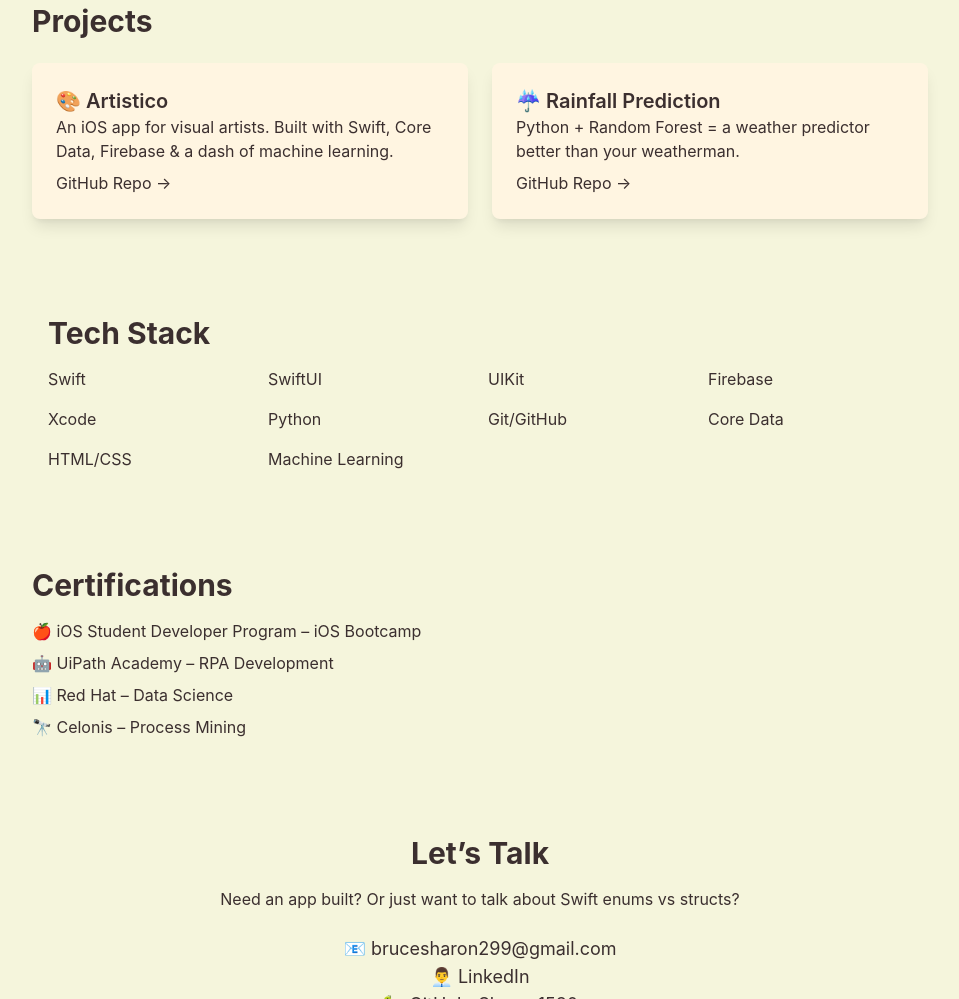
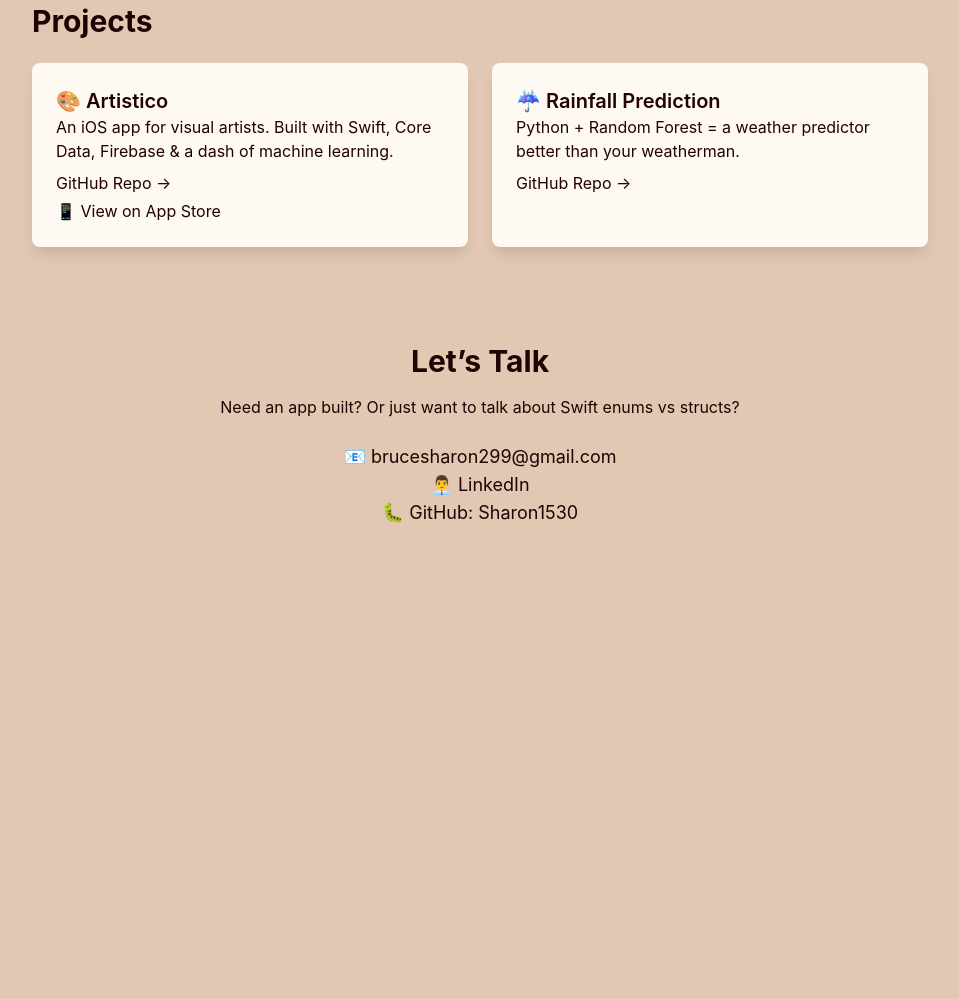
Before and after one commit to Sharon1530/sharon-portfolio, a plain HTML site: page index.html in a window 1280 px wide. Shown: the part 1433-2432 px from the top of the page, without its empty margins (160-1119 px from the left). After the commit the page ends 2008 px from the top, so only its background shows below. Drawn offline with nearby package versions, Linux system fonts and the light colour scheme.

Commit message:
Update index.html

```diff
--- a/index.html
+++ b/index.html
@@ -8,19 +8,19 @@
   <link href="https://unpkg.com/aos@2.3.1/dist/aos.css" rel="stylesheet">
   <style>
     :root {
-      --bg-color: #F5F5DC; /* beige */
-      --text-color: #3B2F2F; /* dark brown */
-      --card-bg: #FFF5E1; /* soft cream */
-      --btn-bg: #8B4513; /* saddle brown */
-      --btn-hover: #6B4226; /* coffee brown */
+      --bg-color: #E2C8B2;
+      --text-color: #200202;
+      --card-bg: #fff9f3;
+      --btn-bg: #310000;
+      --btn-hover: #420909;
     }
 
     [data-theme="dark"] {
-      --bg-color: #3B2F2F; /* dark brown */
-      --text-color: #F5F5DC; /* beige */
-      --card-bg: #6B4226; /* coffee brown */
-      --btn-bg: #FFF5E1; /* soft cream */
-      --btn-hover: #A0522D; /* sienna */
+      --bg-color: #200202;
+      --text-color: #E2C8B2;
+      --card-bg: #310000;
+      --btn-bg: #E2C8B2;
+      --btn-hover: #f0d8c0;
     }
 
     body {
@@ -59,6 +59,7 @@
       border-radius: 9999px;
       background: transparent;
       color: var(--text-color);
+      transition: background-color 0.3s ease, color 0.3s ease;
     }
     .toggle-theme .active {
       background: var(--btn-hover);
@@ -66,7 +67,7 @@
     }
   </style>
 </head>
-<body data-theme="light">
+<body data-theme="light" class="scroll-smooth">
   <div class="toggle-theme">
     <span id="sun" class="active">☀</span>
     <span id="moon">🌙</span>
@@ -116,7 +117,8 @@
         <div class="card p-6 rounded-lg shadow-lg">
           <h3 class="text-xl font-semibold">🎨 Artistico</h3>
           <p>An iOS app for visual artists. Built with Swift, Core Data, Firebase & a dash of machine learning.</p>
-          <a href="https://github.com/aadi-aarrllo/Artistico_AppShowcase" class="text-[#8B4513] mt-2 inline-block">GitHub Repo →</a>
+          <a href="https://github.com/aadi-aarrllo/Artistico_AppShowcase" class="text-[#8B4513] mt-2 inline-block">GitHub Repo →</a><br>
+          <a href="https://lnkd.in/gPtcPe6Q" class="text-[#8B4513] inline-block mt-1" target="_blank">📱 View on App Store</a>
         </div>
         <div class="card p-6 rounded-lg shadow-lg">
           <h3 class="text-xl font-semibold">☔ Rainfall Prediction</h3>
@@ -127,37 +129,7 @@
     </div>
   </section>
 
-  <!-- Skills -->
-  <section class="max-w-4xl mx-auto py-12 px-4" data-aos="fade-up">
-    <h2 class="text-3xl font-bold mb-4">Tech Stack</h2>
-    <ul class="grid grid-cols-2 sm:grid-cols-3 md:grid-cols-4 gap-4">
-      <li>Swift</li>
-      <li>SwiftUI</li>
-      <li>UIKit</li>
-      <li>Firebase</li>
-      <li>Xcode</li>
-      <li>Python</li>
-      <li>Git/GitHub</li>
-      <li>Core Data</li>
-      <li>HTML/CSS</li>
-      <li>Machine Learning</li>
-    </ul>
-  </section>
-
-  <!-- Certifications -->
-  <section class="py-12 px-4" data-aos="fade-right">
-    <div class="max-w-4xl mx-auto">
-      <h2 class="text-3xl font-bold mb-4">Certifications</h2>
-      <ul class="space-y-2">
-        <li>🍎 iOS Student Developer Program – iOS Bootcamp</li>
-        <li>🤖 UiPath Academy – RPA Development</li>
-        <li>📊 Red Hat – Data Science</li>
-        <li>🔭 Celonis – Process Mining</li>
-      </ul>
-    </div>
-  </section>
-
-  <!-- Contact -->
+  <!-- Contact info section -->
   <section class="max-w-4xl mx-auto py-12 px-4 text-center" data-aos="zoom-in">
     <h2 class="text-3xl font-bold mb-4">Let’s Talk</h2>
     <p class="mb-6">Need an app built? Or just want to talk about Swift enums vs structs?</p>
```
